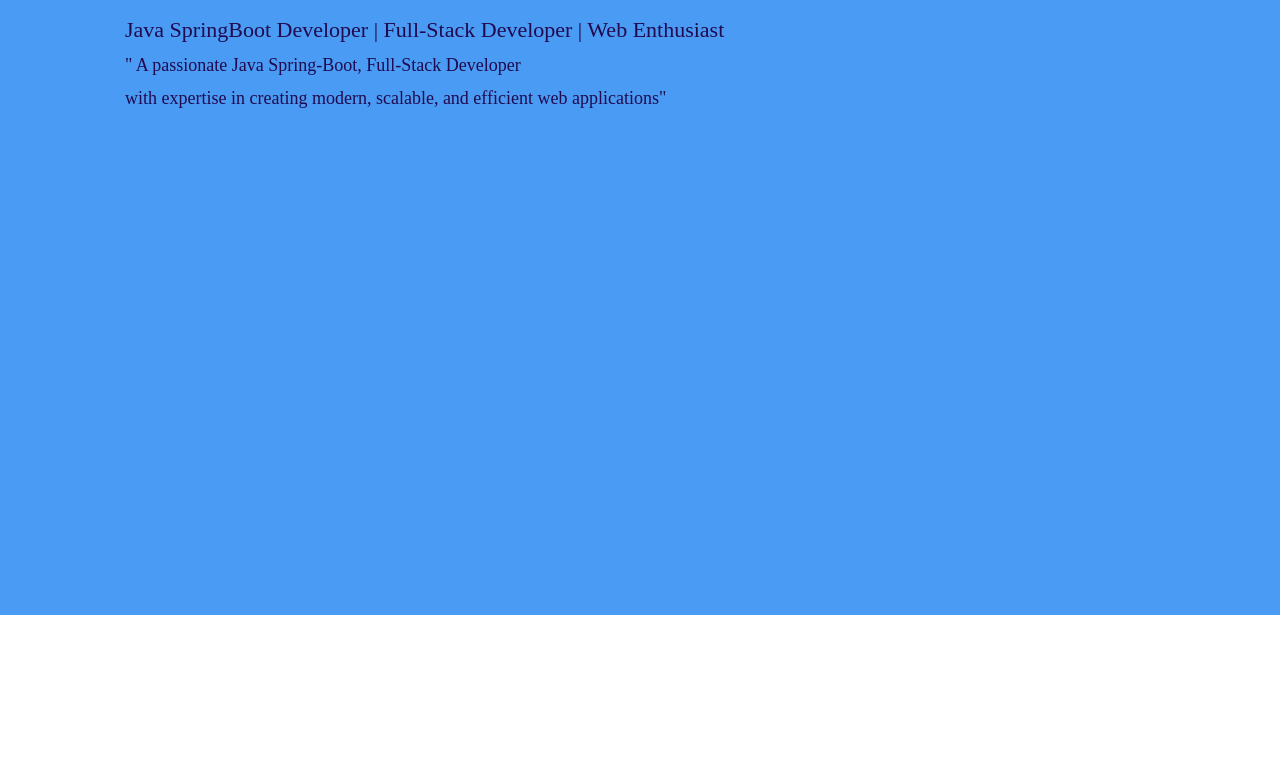
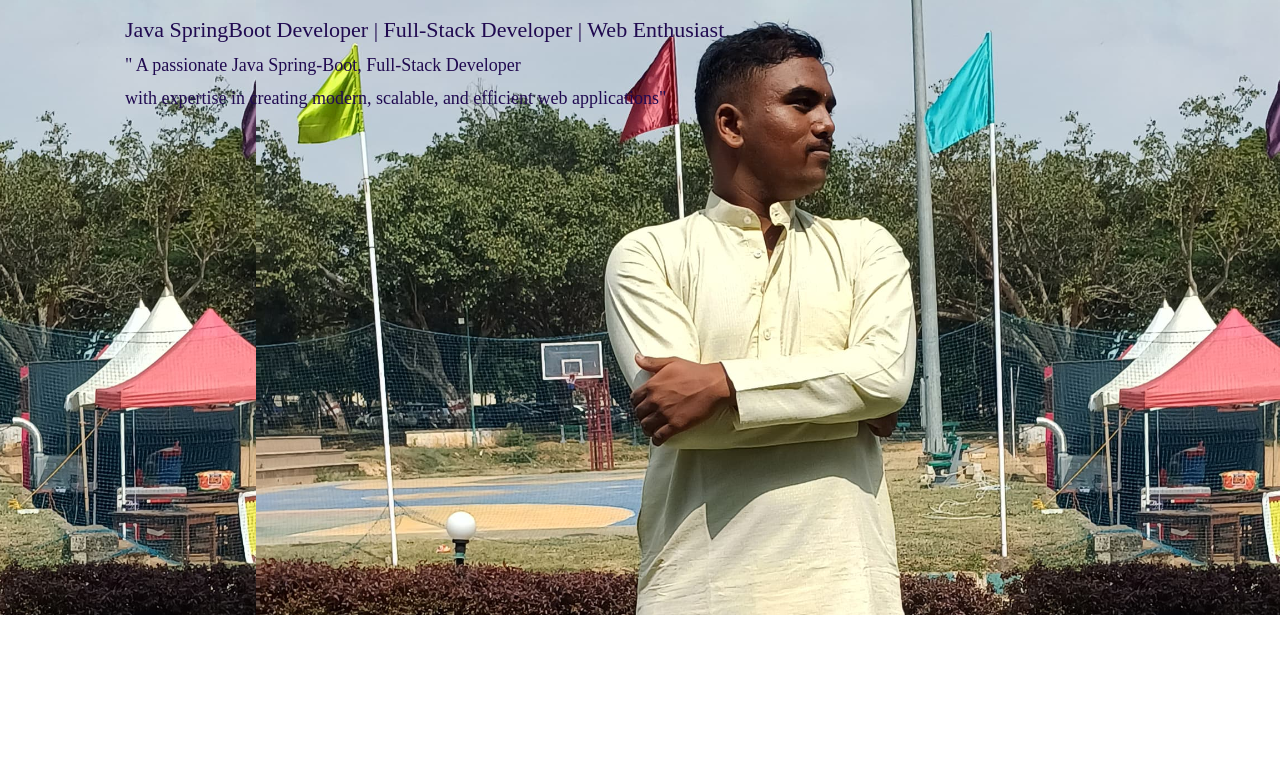
Before and after one commit to prasadjr/web_portfolio, a plain HTML site: page index.html in a window 1280 px wide. Shown: the part 350-1124 px from the top of the page. Drawn offline with Linux system fonts and the light colour scheme; a script that the page names is missing.

Commit message:
Update style.css

```diff
--- a/style.css
+++ b/style.css
@@ -67,7 +67,7 @@ nav ul li a:hover {
     width: 100%;
     max-width: 1500px;
     margin: 1px auto;
-    background-image: url('assets/prasad_long.jpg'); /* Ensure the path is correct */
+    background-image: url('prasad_long.jpg'); /* Ensure the path is correct */
     background-color: #4a9bf3;
     background-size: 80%; /* Ensure the image covers the entire area */
     background-position: right 20%; /* Move the background slightly to the right */
```
